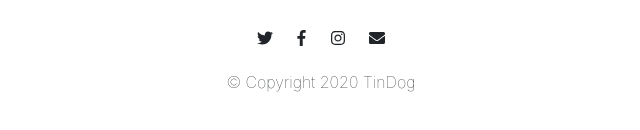
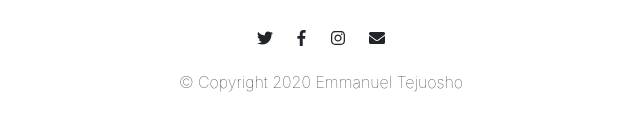
Before and after one commit to Toluwase10/tinDog, a plain HTML site: page index.html in a window 1280 px wide. Shown: the part 3022-3152 px from the top of the page, 319-959 px from the left. Drawn offline with nearby package versions, Linux system fonts and the light colour scheme.

Commit message:
Update index.html

```diff
--- a/index.html
+++ b/index.html
@@ -222,7 +222,7 @@
     <i class="fab fa-facebook-f footer-icons"></i>
     <i class="fab fa-instagram footer-icons"></i>
     <i class="fas fa-envelope footer-icons"></i>
-    <p class="copyright">© Copyright 2020 TinDog</p>
+    <p class="copyright">© Copyright 2020 Emmanuel Tejuosho</p>
    </div>
   </footer>
 
```
